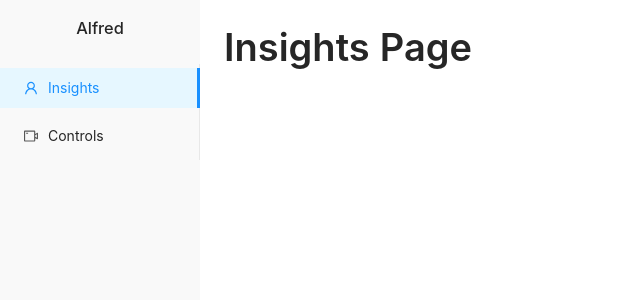
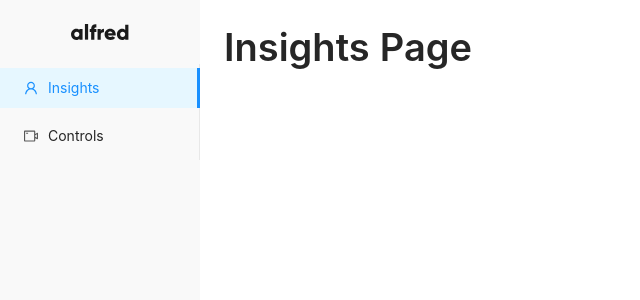
Before and after one commit to Jsisas/compliance-front, a React (Create React App) app: page /insights in a window 1280 px wide. Shown: the top 300 px of the page, without its empty margins (0-640 px from the left). Built offline with nearby package versions, Linux system fonts and the light colour scheme.

Commit message:
styling should be done

```diff
--- a/src/components/Layout/Layout.tsx
+++ b/src/components/Layout/Layout.tsx
@@ -1,54 +1,66 @@
 import React from "react";
-import { Layout, Menu } from 'antd'
-import { UserOutlined, VideoCameraOutlined } from '@ant-design/icons'
+import { Layout, Menu } from "antd";
+import { UserOutlined, VideoCameraOutlined } from "@ant-design/icons";
 import { Link } from "react-router-dom";
-import styled from 'styled-components';
+import styled from "styled-components";
 import { Routes } from "../../pages/Routes";
+import { ReactComponent as Logo } from "./../../assets/logo/small_logo.svg";
+import styles from "./layout.module.scss";
 
 const { Content, Sider } = Layout;
 
-const Logo = styled.div`
-    display: flex;
-    align-items: center;
-    justify-content: center;
-    height: 64px;
-`
-
 export function PageLayout() {
-
-    const homePage = '/insights';
+  const homePage = "/insights";
   const currentPath = window.location.pathname;
   let defaultSelectedKey = currentPath.length < 2 ? homePage : currentPath;
 
   console.log(defaultSelectedKey);
 
   return (
-        <Layout style={{ minHeight: '100vh' }}>
-            <Sider breakpoint="lg" collapsedWidth="0" theme={"light"} style={{ background: "#f9f9f9" }}>
+    <Layout style={{ minHeight: "100vh" }}>
+      <Sider
+        breakpoint="lg"
+        collapsedWidth="0"
+        theme={"light"}
+        className={styles.extraExtraLightGrey}
+      >
+        <div className={styles.logo}>
+          <Logo></Logo>
+        </div>
 
-                <Logo className="logo" >
-                    <h1>Alfred</h1>
-                </Logo>
-
-                <Menu mode="inline" defaultSelectedKeys={[defaultSelectedKey]} style={{ background: "#f9f9f9" }}>
-                    <Menu.Item key={'/insights'}>
+        <Menu
+          mode="inline"
+          defaultSelectedKeys={[defaultSelectedKey]}
+          className={styles.extraExtraLightGrey}
+        >
+          <Menu.Item key={"/insights"}>
             <UserOutlined />
-                        <Link to='/insights' className="nav-text">Insights</Link>
+            <Link to="/insights" className="nav-text">
+              Insights
+            </Link>
           </Menu.Item>
 
           <Menu.Item key="/controls">
             <VideoCameraOutlined />
-                        <Link to='/controls' className="nav-text">Controls</Link>
+            <Link to="/controls" className="nav-text">
+              Controls
+            </Link>
           </Menu.Item>
         </Menu>
       </Sider>
-            <Layout style={{ background: "#fff", minWidth: '340px' }}>
-                <Content style={{ background: "#fff" }}>
-                    <div className="site-layout-background" style={{ padding: 24, minHeight: 360 }}>
+      <Layout
+        style={{ background: "#fff", minWidth: "340px" }}
+        className={styles.white}
+      >
+        <Content className={styles.white}>
+          <div
+            className="site-layout-background"
+            style={{ padding: 24, minHeight: 360 }}
+          >
             <Routes></Routes>
           </div>
         </Content>
       </Layout>
     </Layout>
-    )
+  );
 }
--- /dev/null
+++ b/src/components/Layout/layout.module.scss
@@ -0,0 +1,16 @@
+@import "./../../theme.scss";
+
+.extraExtraLightGrey {
+  background: $extra-extra-light-grey;
+}
+
+.white {
+  background: $white;
+}
+
+.logo {
+  display: flex;
+  align-items: center;
+  justify-content: center;
+  height: 64px;
+}
--- a/src/pages/Controls/ControlsPage.tsx
+++ b/src/pages/Controls/ControlsPage.tsx
@@ -96,8 +96,9 @@ export function ControlsPage() {
             dataSource={controls}
             columns={columns}
             rowKey="id"
-            scroll={{ x: 240 }}
+            scroll={controls.length < 1 ? { x: undefined } : { x: 340 }}
             loading={isControlsLoading}
+            style={{ width: "100%" }}
           />
         </Col>
       </Row>
--- a/src/theme.scss
+++ b/src/theme.scss
@@ -17,3 +17,5 @@ $box-shadow-base: 0 2px 8px rgba(0, 0, 0, 0.15); // major shadow for layers
 $white: #ffffff;
 $dark-grey: #b9babb;
 $light-grey: #dcdddd;
+$extra-light-grey: #f5f5f5;
+$extra-extra-light-grey: #f9f9f9;
```
Also changed, not shown: src/assets/logo/small_logo.svg (added). Lines whose indentation alone changed are shown as unchanged.
